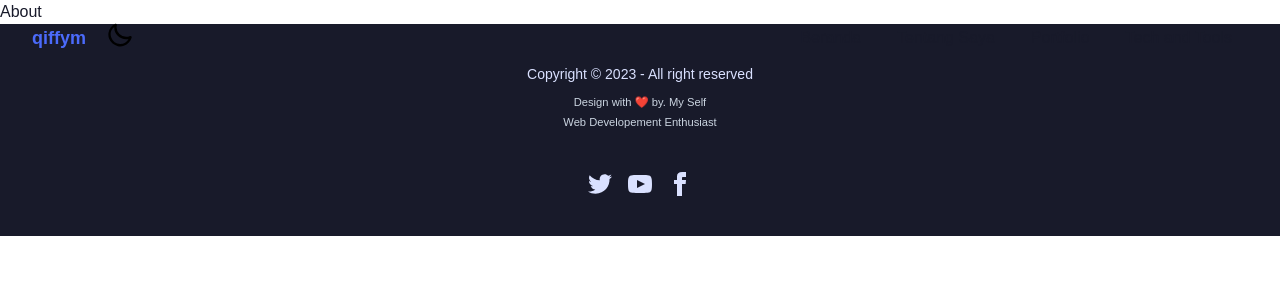
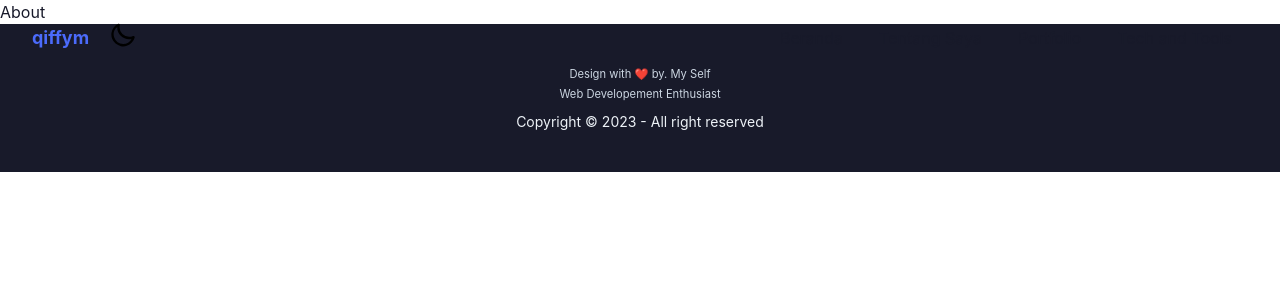
Before and after one commit to qiffym/portfolio, a Next.js app: page /about in a window 1280 px wide. Shown: the top 300 px of the page. Built offline with nearby package versions, Linux system fonts and the light colour scheme.

Commit message:
update & fix color

```diff
--- a/app/globals.css
+++ b/app/globals.css
@@ -2,6 +2,8 @@
 @tailwind components;
 @tailwind utilities;
 
+/* Font */
+@import url('https://fonts.googleapis.com/css2?family=PT+Serif:ital,wght@0,400;0,700;1,400&display=swap');
 @import url('https://fonts.googleapis.com/css2?family=PT+Sans:ital,wght@0,400;0,700;1,400&display=swap');
 @import url('https://fonts.googleapis.com/css2?family=Montserrat:wght@400;700&display=swap');
 
@@ -10,7 +12,7 @@ html {
 }
 
 body {
-  font-family: 'PT Sans', sans-serif;
+  font-family: 'PT Sans', Inter, Montserrat, sans-serif;
 }
 
 .navbar-fixed {
--- a/components/layout/Footer.tsx
+++ b/components/layout/Footer.tsx
@@ -5,50 +5,13 @@ let year = new Date().getFullYear();
 
 const Footer = () => {
   return (
-    <footer className="footer footer-center bg-neutral p-10 text-primary-content">
+    <footer className="footer footer-center bg-neutral p-10 text-neutral-content">
       <div>
-        <p>Copyright &copy; {year} - All right reserved</p>
         <small className="text-slate-300">
           <span>Design with ❤️ by. My Self</span> <br />
           <span>Web Developement Enthusiast</span>
         </small>
-      </div>
-      <div>
-        <div className="grid grid-flow-col gap-4">
-          <a>
-            <svg
-              xmlns="http://www.w3.org/2000/svg"
-              width="24"
-              height="24"
-              viewBox="0 0 24 24"
-              className="fill-current"
-            >
-              <path d="M24 4.557c-.883.392-1.832.656-2.828.775 1.017-.609 1.798-1.574 2.165-2.724-.951.564-2.005.974-3.127 1.195-.897-.957-2.178-1.555-3.594-1.555-3.179 0-5.515 2.966-4.797 6.045-4.091-.205-7.719-2.165-10.148-5.144-1.29 2.213-.669 5.108 1.523 6.574-.806-.026-1.566-.247-2.229-.616-.054 2.281 1.581 4.415 3.949 4.89-.693.188-1.452.232-2.224.084.626 1.956 2.444 3.379 4.6 3.419-2.07 1.623-4.678 2.348-7.29 2.04 2.179 1.397 4.768 2.212 7.548 2.212 9.142 0 14.307-7.721 13.995-14.646.962-.695 1.797-1.562 2.457-2.549z"></path>
-            </svg>
-          </a>
-          <a>
-            <svg
-              xmlns="http://www.w3.org/2000/svg"
-              width="24"
-              height="24"
-              viewBox="0 0 24 24"
-              className="fill-current"
-            >
-              <path d="M19.615 3.184c-3.604-.246-11.631-.245-15.23 0-3.897.266-4.356 2.62-4.385 8.816.029 6.185.484 8.549 4.385 8.816 3.6.245 11.626.246 15.23 0 3.897-.266 4.356-2.62 4.385-8.816-.029-6.185-.484-8.549-4.385-8.816zm-10.615 12.816v-8l8 3.993-8 4.007z"></path>
-            </svg>
-          </a>
-          <a>
-            <svg
-              xmlns="http://www.w3.org/2000/svg"
-              width="24"
-              height="24"
-              viewBox="0 0 24 24"
-              className="fill-current"
-            >
-              <path d="M9 8h-3v4h3v12h5v-12h3.642l.358-4h-4v-1.667c0-.955.192-1.333 1.115-1.333h2.885v-5h-3.808c-3.596 0-5.192 1.583-5.192 4.615v3.385z"></path>
-            </svg>
-          </a>
-        </div>
+        <p>Copyright &copy; {year} - All right reserved</p>
       </div>
     </footer>
   );
--- a/components/layout/Navbar.tsx
+++ b/components/layout/Navbar.tsx
@@ -38,7 +38,7 @@ const Navbar = () => {
           </Link>
           {/* Theme Toggle */}
           <div>
-            <label className="swap-rotate swap">
+            <label className="swap swap-rotate">
               <input type="checkbox" onClick={toggleTheme} />
               <svg
                 className="swap-on h-7 w-7"
@@ -81,7 +81,7 @@ const Navbar = () => {
               !hamburger && 'hidden'
             } rounded-box absolute right-4 top-full w-full max-w-[250px] shadow-lg lg:static lg:block lg:max-w-full lg:rounded-none lg:bg-transparent lg:shadow-none`}
           >
-            <ul className="menu rounded-box menu-vertical bg-base-100 lg:menu-horizontal lg:bg-transparent">
+            <ul className="menu rounded-box menu-vertical bg-base-100 lg:menu-horizontal lg:rounded-none lg:bg-transparent">
               <li className="hover-bordered">
                 <Link href={'#beranda'} onClick={scrollToTop}>
                   Beranda
--- a/components/section/About.tsx
+++ b/components/section/About.tsx
@@ -11,7 +11,7 @@ const About = () => {
             <h2 className="mb-4 max-w-md text-3xl font-bold lg:text-4xl">
               Web Development Enthusiast
             </h2>
-            <p className="max-w-xl text-justify indent-10 text-base font-medium text-slate-500 lg:indent-0 lg:text-lg">
+            <p className="max-w-xl text-justify indent-10 text-base font-medium text-base-content lg:indent-0 lg:text-lg">
               Saya seorang{' '}
               <i className="border-b border-info">Fresh Graduate</i> S1
               Pendidikan Teknologi Informasi, Fakultas Ilmu Komputer (FILKOM),
@@ -24,7 +24,7 @@ const About = () => {
               pengembangan aplikasi web professional baik secara individu
               ataupun <i>teamwork.</i>
             </p>
-            <p className="max-w-xl text-justify indent-10 text-base font-medium text-slate-500 lg:indent-0 lg:text-lg"></p>
+            <p className="max-w-xl text-justify indent-10 text-base font-medium text-base-content lg:indent-0 lg:text-lg"></p>
             <p className="max-w-xl text-base font-medium lg:text-lg"></p>
           </div>
 
@@ -33,7 +33,7 @@ const About = () => {
             <h3 className="mb-4 text-2xl font-semibold lg:pt-8 lg:text-3xl">
               Ayo berteman
             </h3>
-            <p className="mb-6 max-w-xl text-justify text-base font-medium text-slate-500 lg:text-lg">
+            <p className="mb-6 max-w-xl text-justify text-base font-medium text-base-content lg:text-lg">
               Mengenal orang baru dan mendapatkan teman baru adalah salah satu
               kesenangan terbesar dalam hidup.{' '}
               <i className="border-b border-info">Follow</i> akun media sosial
--- a/components/section/TaT.tsx
+++ b/components/section/TaT.tsx
@@ -75,7 +75,7 @@ const TaT = () => {
                 data-tip="ExpressJS"
               >
                 <div className="mask mask-squircle flex h-28 w-28 items-center justify-center  bg-base-100 p-5 transition-transform hover:scale-110 lg:h-32 lg:w-32">
-                  <ExpressJS className="w-[70px] fill-primary  lg:w-[100px]" />
+                  <ExpressJS className="w-[70px] fill-base-content lg:w-[100px]" />
                 </div>
               </div>
               <div
@@ -99,7 +99,7 @@ const TaT = () => {
                 data-tip="NextJS"
               >
                 <div className="mask mask-squircle flex h-28 w-28 items-center justify-center  bg-base-100 p-5 transition-transform hover:scale-110 lg:h-32 lg:w-32">
-                  <NextLogo className="w-[70px] fill-primary lg:w-[100px]" />
+                  <NextLogo className="w-[70px] fill-base-content lg:w-[100px]" />
                 </div>
               </div>
             </div>
--- a/tailwind.config.js
+++ b/tailwind.config.js
@@ -1,23 +1,29 @@
 /** @type {import('tailwindcss').Config} */
 module.exports = {
   content: [
-    "./app/**/*.{js,ts,jsx,tsx}",
-    "./pages/**/*.{js,ts,jsx,tsx}",
-    "./components/**/*.{js,ts,jsx,tsx}",
+    './app/**/*.{js,ts,jsx,tsx}',
+    './pages/**/*.{js,ts,jsx,tsx}',
+    './components/**/*.{js,ts,jsx,tsx}',
   ],
   theme: {
     container: {
       center: true,
-      padding: "16px",
+      padding: '16px',
+    },
+    fontFamily: {
+      sans: ['PT Sans', 'system-ui'],
+      serif: ['PT Serif', 'ui-serif'],
+      display: ['Montserrat', 'PT Sans', 'Inter'],
     },
     extend: {
       screens: {
-        "2xl": "1320px",
+        '2xl': '1320px',
       },
     },
   },
-  plugins: [require("daisyui")],
+  plugins: [require('daisyui')],
   daisyui: {
-    themes: ["corporate", "business"],
+    themes: ['corporate', 'business'],
+    darkTheme: 'business',
   },
 };
```
Also changed, not shown: components/section/Hero.tsx (+12 -11 lines), components/section/Portfolio.tsx (+38 -32 lines), 1 other file (tests, documents, lock files or other folders).
